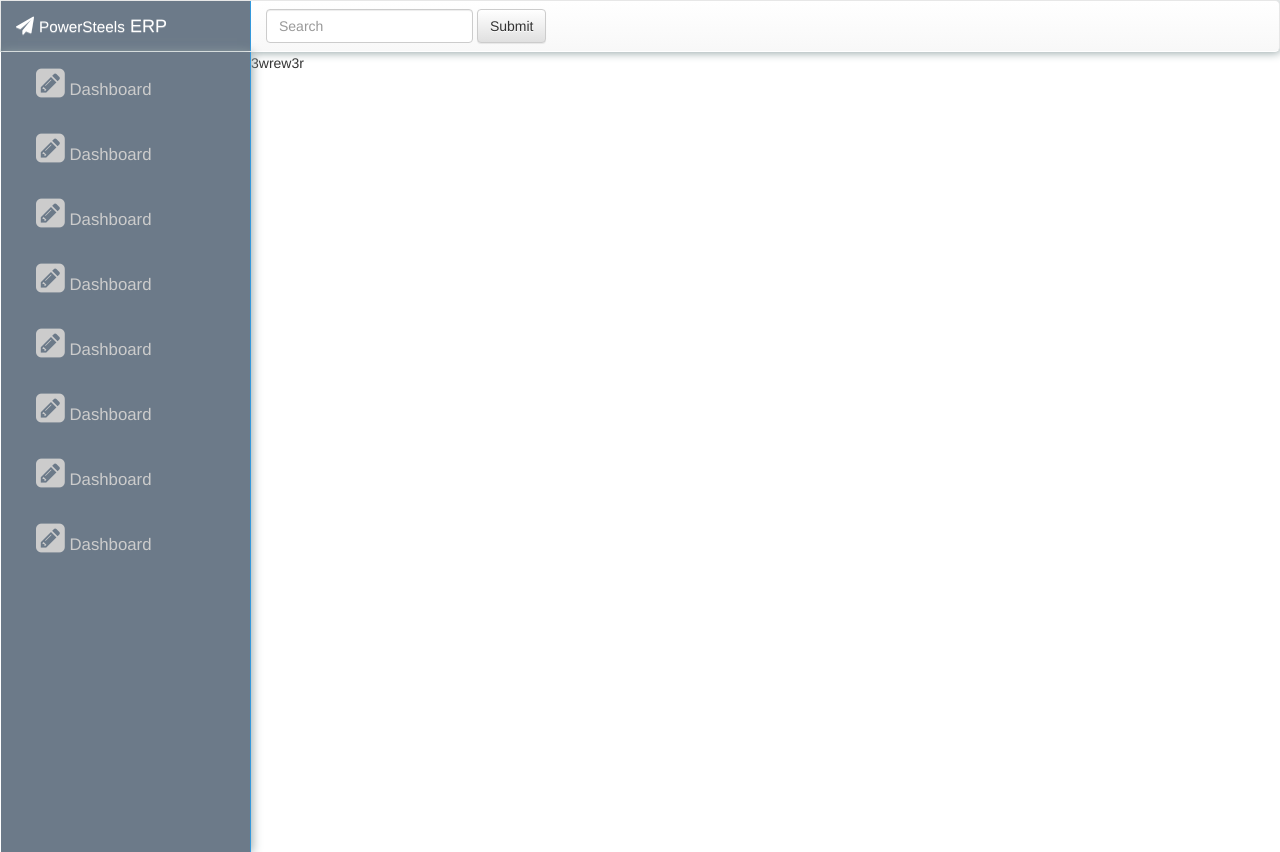
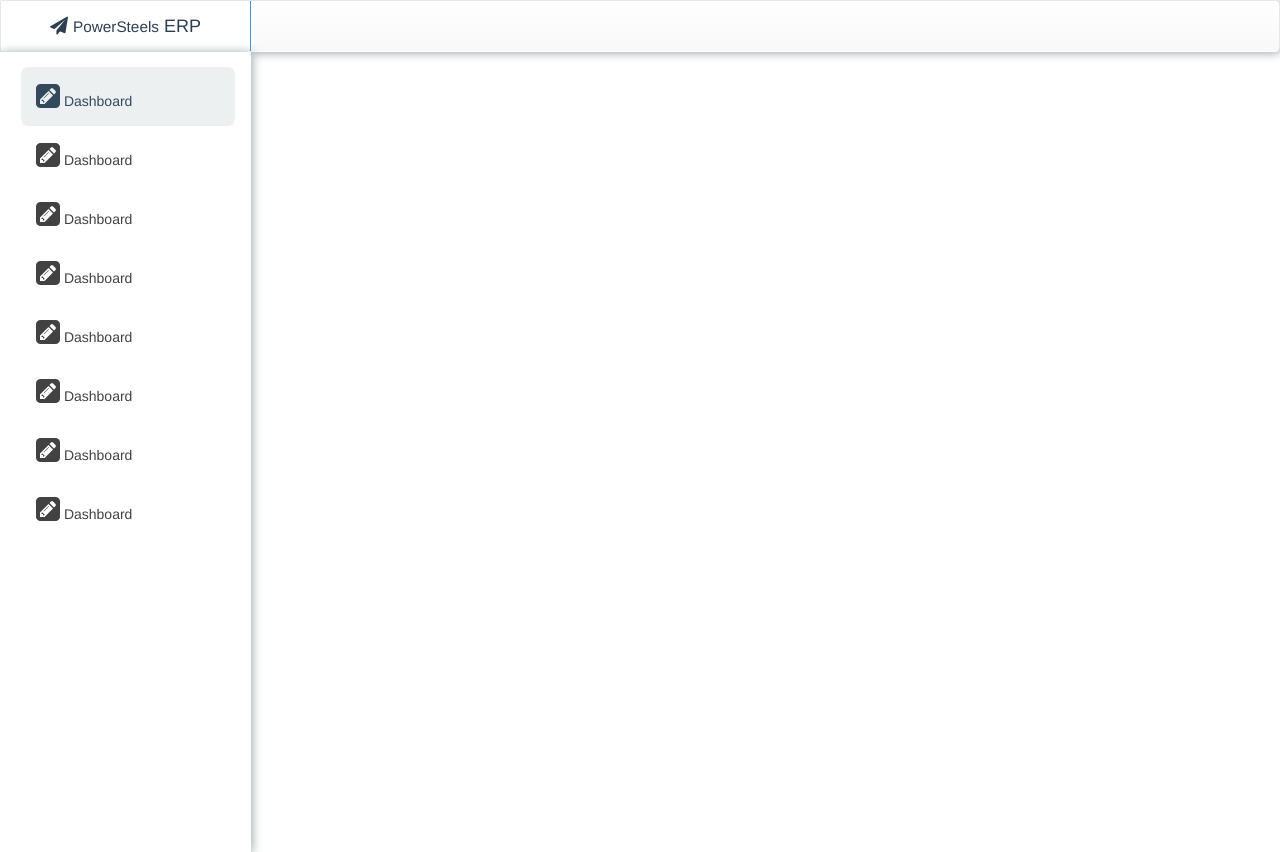
Before and after one commit to rama41222/abc-123reporit, a PHP site: page /dashboard/dashboard.php in a window 1280 px wide. Run offline with PHP 8.4, Linux system fonts and the light colour scheme; some libraries are stand-ins or nearby versions.

Commit message:
ui changes

```diff
--- a/dashboard/dashboard.php
+++ b/dashboard/dashboard.php
@@ -7,15 +7,16 @@
 	#space {
 		width:250px;
 		border-right:1px solid #3498db ;
-		background-color: #6C7A89;
-		color:white !important;
-	}
+		background-color: white;
+		color:#2c3e50 !important;
+		text-align: center;
+			}
 
 	#sidebar{
 
-		    position: relative;
+		 position: relative;
 
-		background-color: #6C7A89;
+		background-color: white;
 		float:left;
 
 		margin-top:0;
@@ -23,7 +24,7 @@
 		width:251px;
 		max-height: 100% !important;
 		min-height:100%	!important;
-		border-right:1px solid #3498db ;
+		border-right:1px solid white ;
 		border-left:1px solid white;
 		box-shadow: 1px 1px 10px #95a5a6;
 	}
@@ -54,32 +55,34 @@ ul#sidenav li{
 
 
 ul#sidenav li a{
-	color: #ccc;
+	color: #424242;
 	display: block;
 	padding: 15px;
-	font-size: 1.2em;
 
-	-webkit-transition:0.2s;
-	-moz-transition:0.2s;
-	-ms-transition:0.2s;
-	-o-transition:0.2s;
-	transition:0.2s;
+
+	-webkit-transition:0.4s;
+	-moz-transition:0.4s;
+	-ms-transition:0.4s;
+	-o-transition:0.4s;
+	transition:0.4s;
 
 
 }
 ul#sidenav li a.selected {
-	background-color: #ABB7B7;
-	color: #fff;
-	border-radius: 5px;
+	margin-top: 15px;
+	background-color: #ecf0f1;
+	color: #34495e;
+	border-radius: 7px;
 
 
 }
 ul#sidenav li a:hover{
-	background-color: #ABB7B7;
-	border: 1px solid #ABB7B7;
+	margin-top: 10px;
+	background-color: #ecf0f1;
+	border: 1px solid #ecf0f1;
 	border-radius: 5px;
 
-	color: #fff;
+	color: #34495e;
 	padding-left: 30px;
 }
 
@@ -110,12 +113,7 @@ ul#sidenav li a:hover{
       </a>
     </div>
      <div class="collapse navbar-collapse" id="bs-example-navbar-collapse-1">
-     	<form class="navbar-form navbar-left" role="search">
-  <div class="form-group">
-    <input type="text" class="form-control" placeholder="Search">
-  </div>
-  <button type="submit" class="btn btn-default">Submit</button>
-</form>
+
 
 
      </div>
@@ -126,7 +124,7 @@ ul#sidenav li a:hover{
 <div class = "container row">
 <div id="sidebar" class="nav nav-bar navbar-fixed container-fluid col-md-3 ">
 	<ul id="sidenav" style="padding-left:20px;">
-		<li><a href="#"><i class="fa fa-pencil-square fa-2x" aria-hidden="true"></i> Dashboard</a></li>
+		<li><a href="#" class="selected"><i class="fa fa-pencil-square fa-2x" aria-hidden="true"></i> Dashboard</a></li>
 		<li><a href="#"><i class="fa fa-pencil-square fa-2x" aria-hidden="true"></i> Dashboard</a></li>
 		<li><a href="#"><i class="fa fa-pencil-square fa-2x" aria-hidden="true"></i> Dashboard</a></li>
 		<li><a href="#"><i class="fa fa-pencil-square fa-2x" aria-hidden="true"></i> Dashboard</a></li>
@@ -136,8 +134,8 @@ ul#sidenav li a:hover{
 		<li><a href="#"><i class="fa fa-pencil-square fa-2x" aria-hidden="true"></i> Dashboard</a></li>
 	</ul>
 </div>
-<div class="col-md-9"></div>
-3wrew3r
+<div class="container-fluid col-md-9"></div>
+
 
 </div>
 
--- a/dashboard/styles/style.css
+++ b/dashboard/styles/style.css
@@ -57,7 +57,7 @@ div#container{
 .sidebar{
 	width:250px;
 	height: 100% !important;
-	background-color: #6C7A89;
+	background-color: #0288D1;
 	float:left;
 
 }
```
